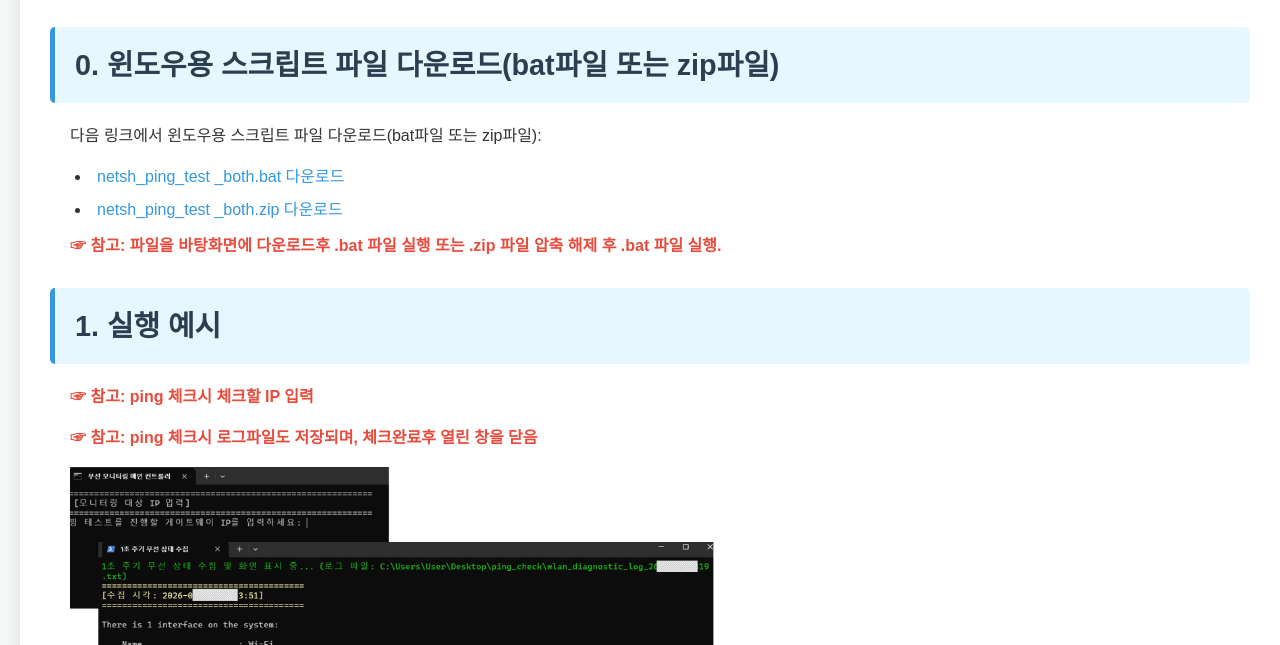
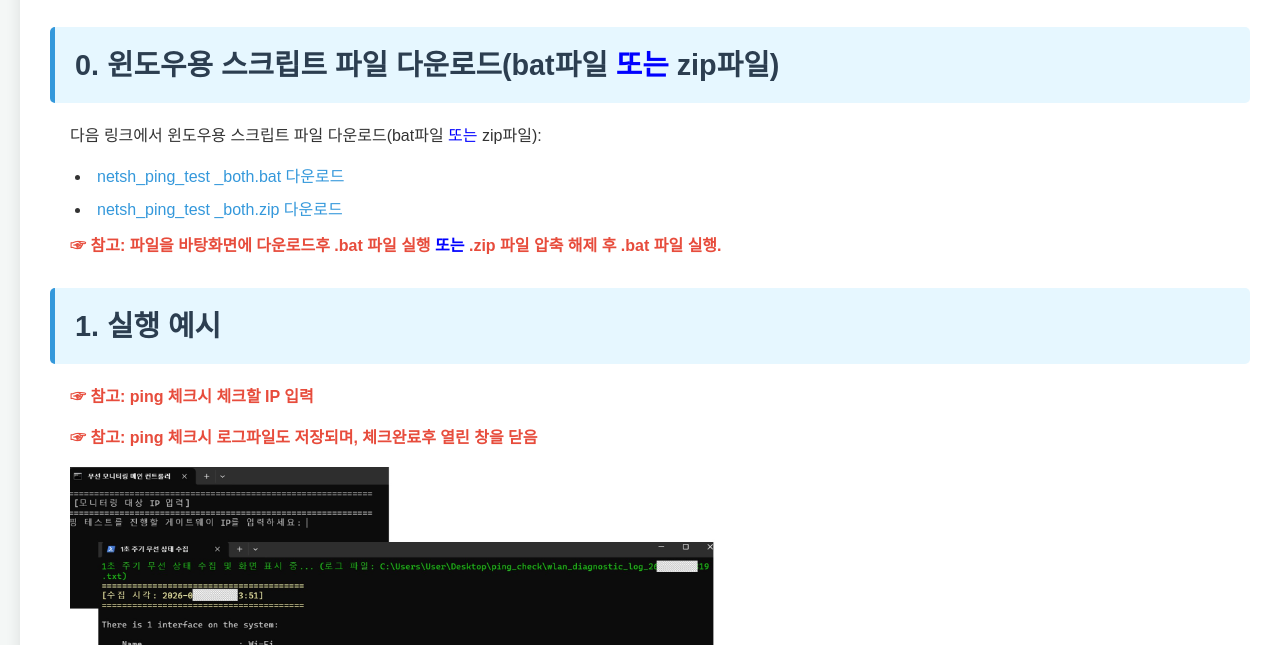
Before and after one commit to cockcut/ping_wlan_check, a plain HTML site: page index.html in a window 1280 px wide. Shown: the part 155-800 px from the top of the page. Drawn offline with Linux system fonts and the light colour scheme.

Commit message:
Update index.html

```diff
--- a/index.html
+++ b/index.html
@@ -75,16 +75,16 @@
 <div class="container">
     <h1>◆ 윈도우용 ping 체크 , 무선연결상태 확인 스크립트 ◆</h1>
 
-    <h2>0. 윈도우용 스크립트 파일 다운로드(bat파일 또는 zip파일)</h2>
+    <h2>0. 윈도우용 스크립트 파일 다운로드(bat파일 <font color =blue> 또는</font> zip파일)</h2>
 	<div class="section-content">
-		<p>다음 링크에서 윈도우용 스크립트 파일 다운로드(bat파일 또는 zip파일):</p>
+		<p>다음 링크에서 윈도우용 스크립트 파일 다운로드(bat파일 <font color =blue> 또는</font> zip파일):</p>
 		<li>
 			<a href="./netsh_ping_test _both.bat" target="_blank">netsh_ping_test _both.bat 다운로드</a>
 		</li>
 		<li>
 			<a href="./netsh_ping_test _both.zip" target="_blank">netsh_ping_test _both.zip 다운로드</a>
 		</li>
-		<p class="note">☞ 참고: 파일을 바탕화면에 다운로드후 .bat 파일 실행 또는 .zip 파일 압축 해제 후 .bat 파일 실행.</p>
+		<p class="note">☞ 참고: 파일을 바탕화면에 다운로드후 .bat 파일 실행 <font color =blue> 또는</font> .zip 파일 압축 해제 후 .bat 파일 실행.</p>
 	</div>
 
     <h2>1. 실행 예시</h2>
```
